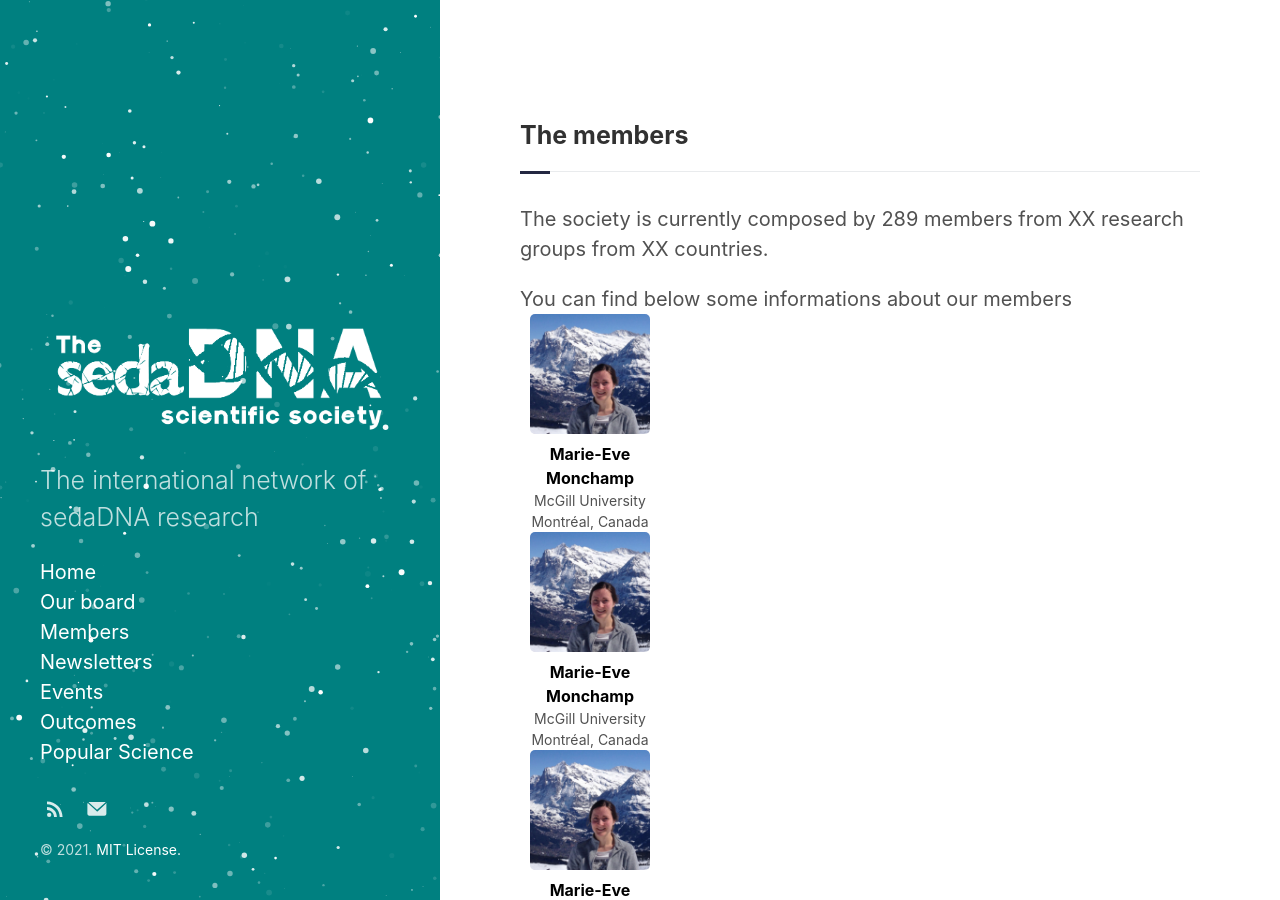
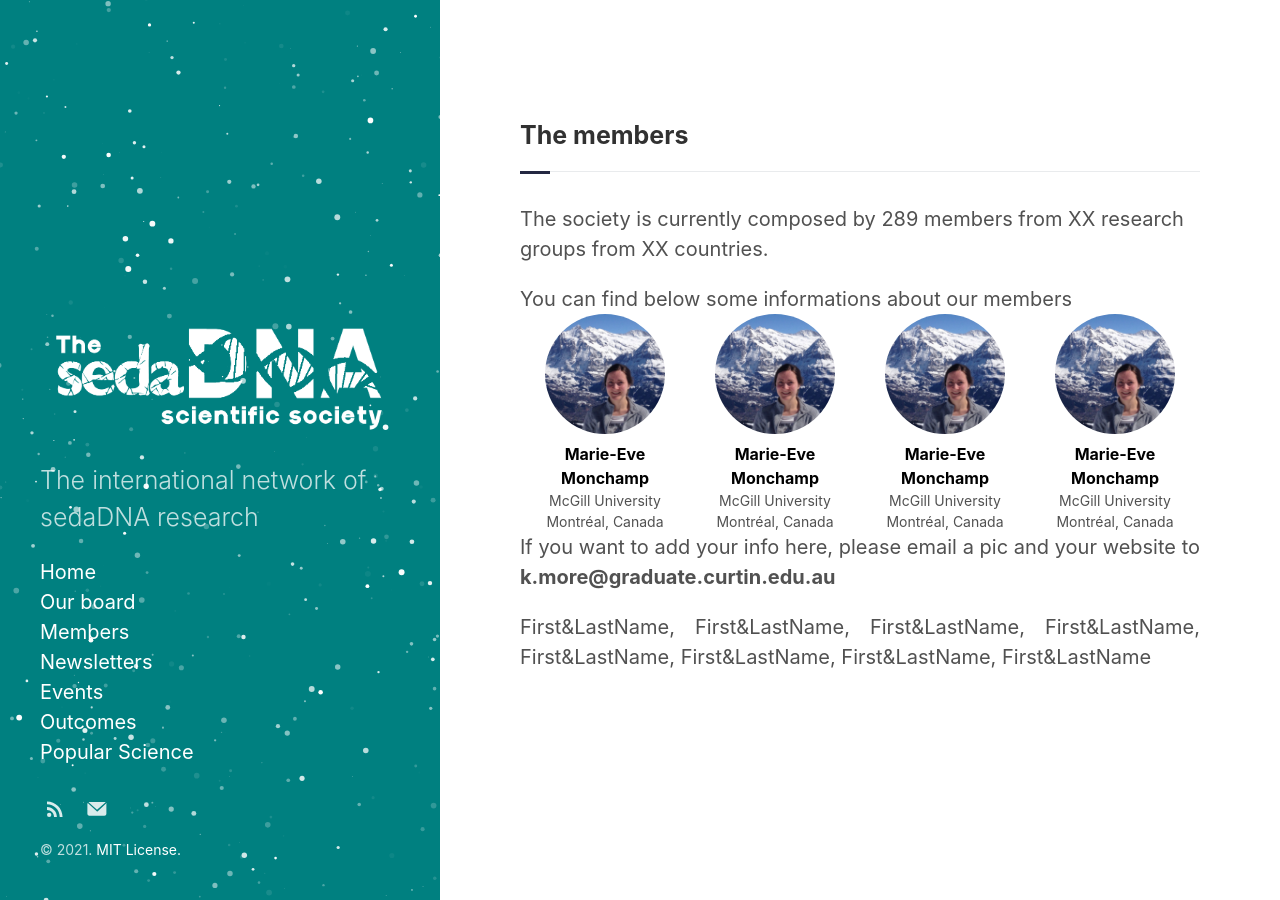
Before and after one commit to sedadna/sedadna.github.io, a Jekyll site: the page built from category/members.md, in a window 1280 px wide and 900 px high. Built offline with Jekyll 4.4.1, drawn with Linux system fonts in a browser that asks for light colours.

Commit message:
Update members.md

```diff
--- a/category/members.md
+++ b/category/members.md
@@ -10,6 +10,7 @@ Title: Our members
 
 You can find below some informations about our members
 
+<div class="avatar">
 <div class ="member">
 <div class="square"><a href="https://marie-evemonchamp.weebly.com/" target="_blank"><img src="{{ "/assets/board-members/MarieEve.jpg" | relative_url }}" alt="Avatar" /></a></div>
 <p>Marie-Eve Monchamp</p>
@@ -38,6 +39,7 @@ You can find below some informations about our members
 <p>Montréal, Canada</p>
 </div>
 </div>
+</div>
 
 <div class ="intro">
 <p> If you want to add your info here, please email a pic and your website to <b>k.more@graduate.curtin.edu.au</b></p>
```
